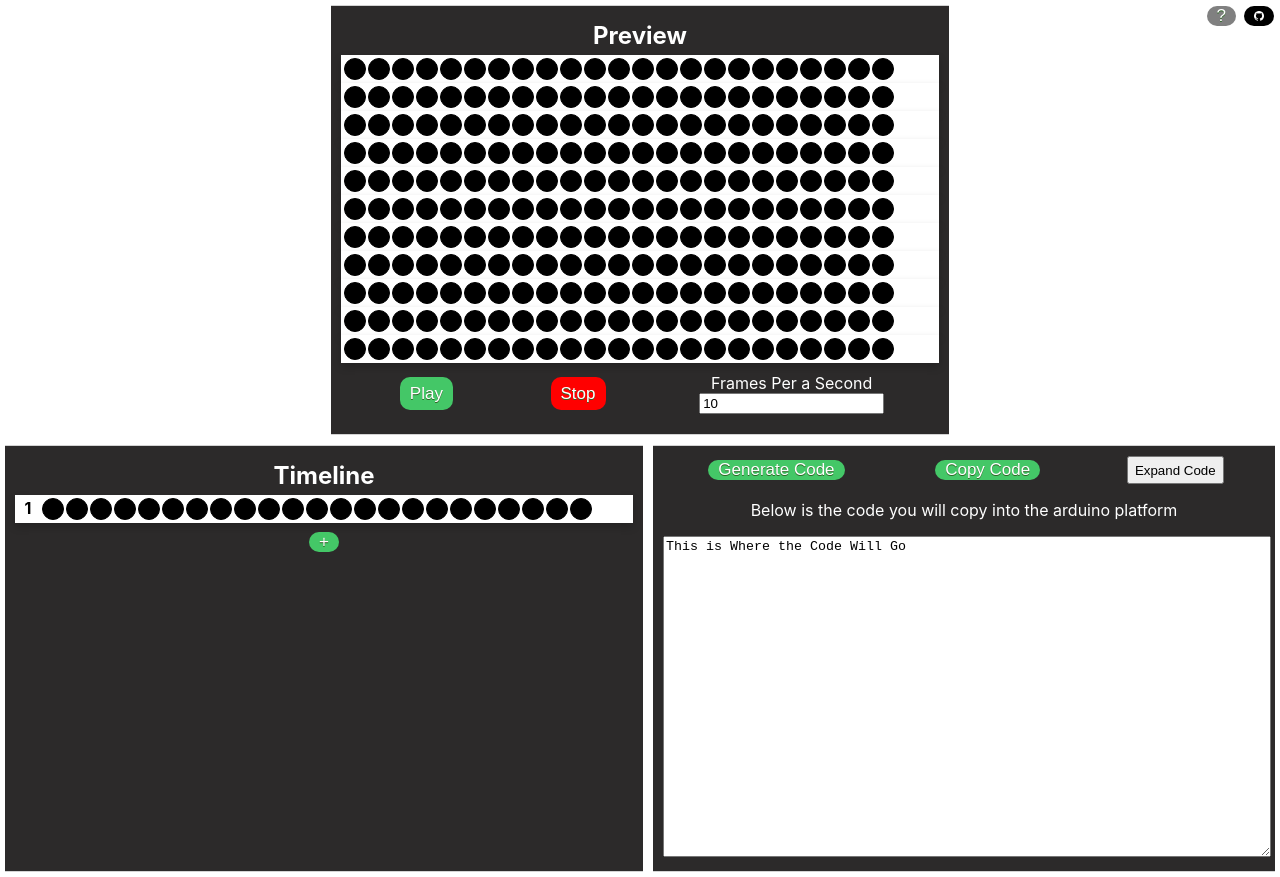
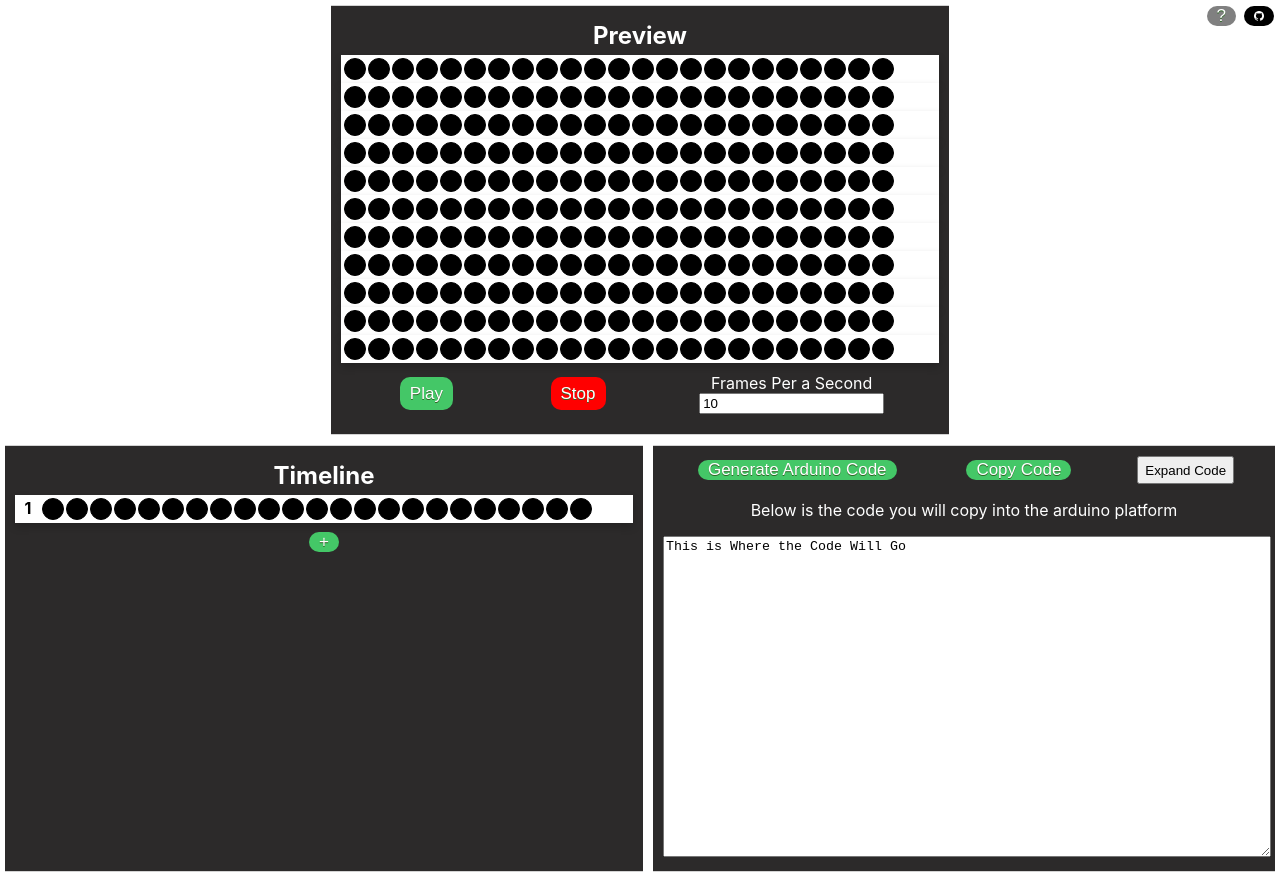
Before and after one commit to mjcolin/lightanimator, a React (Create React App) app: page / in a window 1280 px wide. Built offline with nearby package versions, Linux system fonts and the light colour scheme.

Commit message:
changed some names

```diff
--- a/src/App.js
+++ b/src/App.js
@@ -80,7 +80,7 @@ function openGitHub(){
       </div>
 
       {showHelp &&
-            <Modal close={hideHelpModal} title="Help" hasClass={true}>
+            <Modal close={hideHelpModal} title="About" hasClass={true}>
              <div className="helpSection">
               <p>This app allows you to visually create LED animations for the Dream Wall Interactive Art Installation.</p>
               <ul>
--- a/src/components/CodeCreator.js
+++ b/src/components/CodeCreator.js
@@ -105,7 +105,7 @@ function CodeCreator(props){
         <Container backgoundColor="cyan">
         <div className={classes.CodeCreator}>
             <div className={classes.controls}>
-                <Button onClick={generateCode}>Generate Code</Button>
+                <Button onClick={generateCode}>Generate Arduino Code</Button>
                 <Button onClick={copyCode}>Copy Code</Button>
                 <button onClick={expandCode}>Expand Code</button>
             </div>
```
